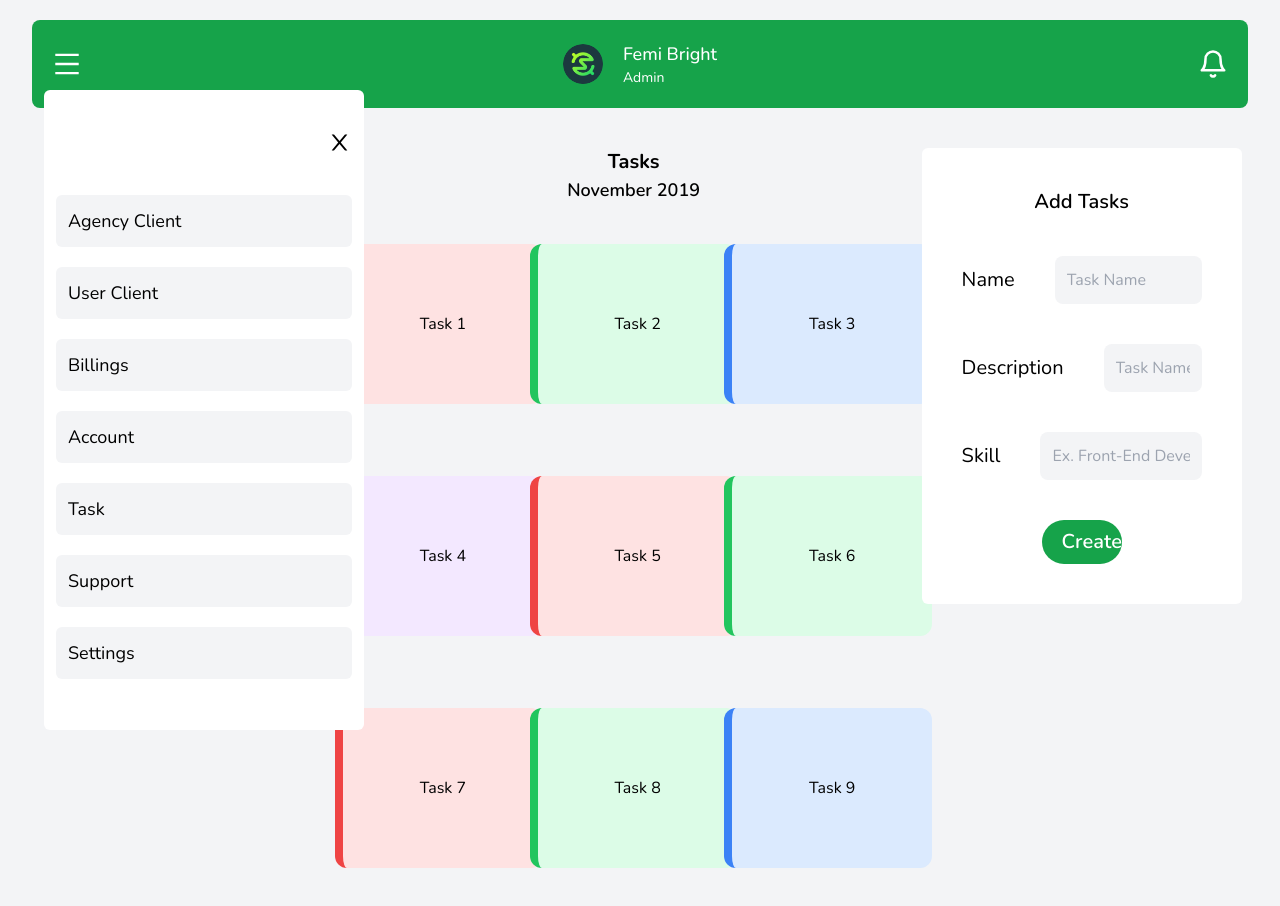
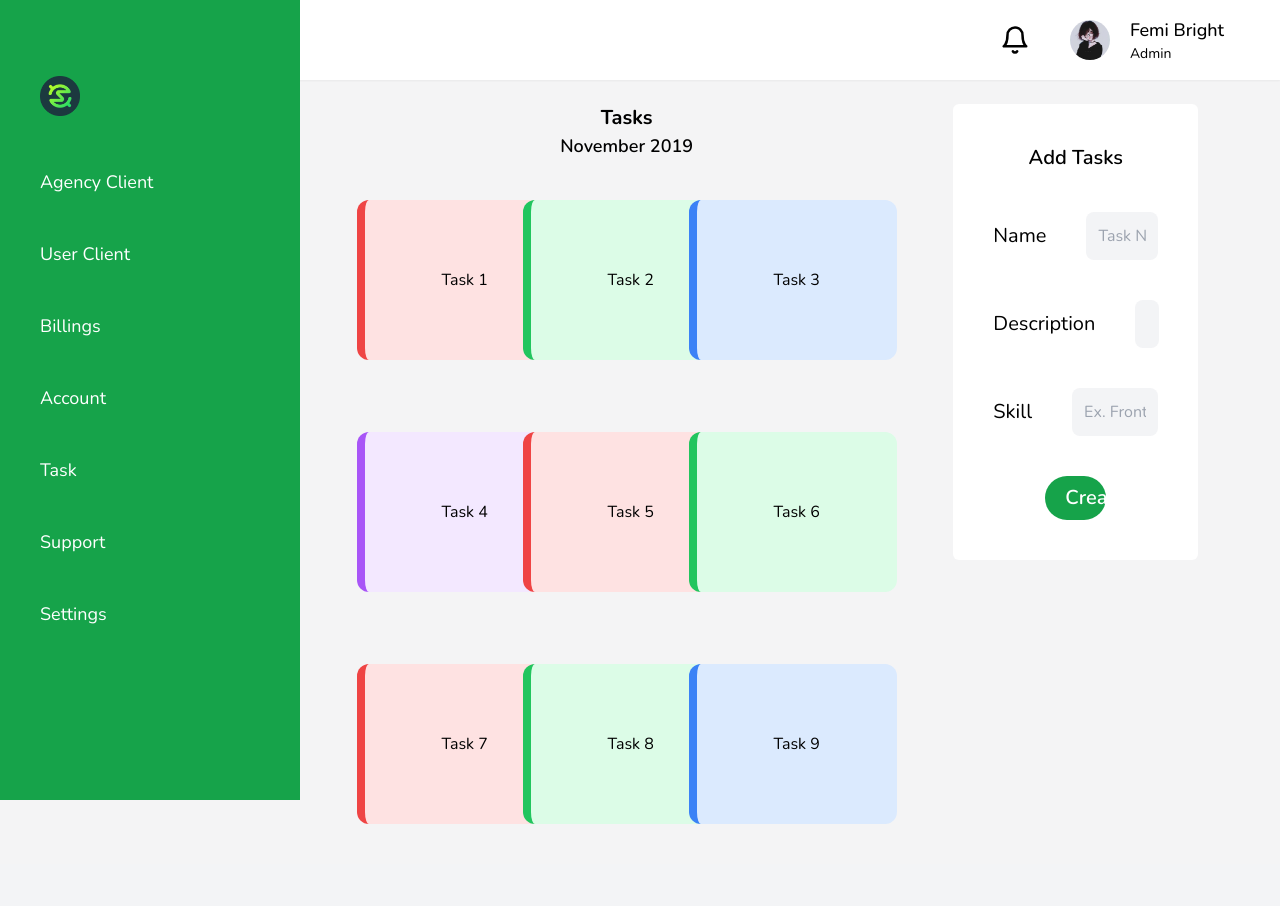
Before and after one commit to Xela-Byte/admin-dashboard, a Next.js app: page /admin in a window 1280 px wide. After the commit the page ends 864 px from the top, so only its background shows below. Built offline with nearby package versions, Linux system fonts and the light colour scheme.

Commit message:
Updated Navbar

```diff
--- a/app/admin/agency-client/page.tsx
+++ b/app/admin/agency-client/page.tsx
@@ -10,7 +10,7 @@ const page = (props: Props) => {
   const [agencyTab, setAgencyTab] = useState<string>("list");
 
   return (
-    <div className="w-full px-2">
+    <div className="w-screen lg:w-full px-2">
       <div className="w-full h-20 my-5 px-3 lg:px-10 lg:w-2/3 2xl:w-2/3 space-x-5 flex items-center justify-between">
         <button
           type="button"
--- a/app/admin/page.tsx
+++ b/app/admin/page.tsx
@@ -2,9 +2,9 @@ type Props = {};
 
 const page = (props: Props) => {
   return (
-    <div className="w-full flex">
+    <div className="w-full flex lg:flex-col xl:flex-row">
       {/* Content */}
-      <div className="w-full px-3 py-5 lg:w-1/3 xl:w-[45%] lg:ml-[27%]">
+      <div className="w-full px-3 py-5 lg:w-full xl:w-1/2 flex flex-col xl:ml-auto">
         <div className="flex flex-col items-center justify-center py-5">
           <p className="text-xl font-bold">Tasks</p>
           <p className="text-lg font-semibold">November 2019</p>
@@ -40,7 +40,7 @@ const page = (props: Props) => {
         </div>
       </div>
 
-      <div className="hidden lg:flex flex-col self-auto w-full h-fit pb-10 lg:w-1/3 xl:w-[25%] rounded-md bg-white mt-10">
+      <div className="hidden lg:flex flex-col self-auto w-full h-fit pb-10 lg:w-1/2 lg:mx-auto mb-10 xl:w-[25%] rounded-md bg-white mt-10">
         <p className="text-center text-xl font-semibold mt-10 mb-5">
           Add Tasks
         </p>
--- a/app/layout.tsx
+++ b/app/layout.tsx
@@ -1,7 +1,7 @@
-import Navbar from "@/components/Navbar";
-import "./globals.css";
+import Layout from "@/components/layout/Layout";
 import type { Metadata } from "next";
 import { Nunito } from "next/font/google";
+import "./globals.css";
 
 const nunito = Nunito({ subsets: ["latin"] });
 
@@ -18,9 +18,9 @@ export default function RootLayout({
   return (
     <html lang="en">
       <body className={`${nunito.className} bg-gray-100`}>
-        {/* Navbar */}
-        <Navbar />
-        <main>{children}</main>
+        <Layout>
+          <main>{children}</main>
+        </Layout>
       </body>
     </html>
   );
--- a/components/Navbar.tsx
+++ b/components/Navbar.tsx
@@ -1,23 +1,18 @@
 "use client";
+import Image from "next/image";
+import { AiOutlineMenu } from "react-icons/ai";
+import Person from "@/public/assets/person.jpg";
+import { FiBell } from "react-icons/fi";
+import { useEffect } from "react";
 
-import Logo from "@/public/assets/reUSD.png";
-import Image from "next/image";
-import { FiBell } from "react-icons/fi";
-import { AiOutlineClose, AiOutlineMenu } from "react-icons/ai";
-import { useEffect, useState } from "react";
-import { AnimatePresence, motion } from "framer-motion";
-import { container, item } from "@/animations/navbar";
-import { useRouter } from "next/navigation";
-import { linkArray } from "@/data/Links";
+type Props = {
+  toggleMenu: boolean;
+  setToggleMenu: (value: boolean) => void;
+};
 
-type Props = {};
-
-const Navbar = (props: Props) => {
-  const [toggleMenu, setToggleMenu] = useState<boolean>(false);
-  const router = useRouter();
-
+const Navbar = ({ toggleMenu, setToggleMenu }: Props) => {
   const handleResize = () => {
-    if (window.innerWidth > 1024) {
+    if (window.innerWidth >= 1024) {
       setToggleMenu(true);
     } else {
       setToggleMenu(false);
@@ -35,89 +30,36 @@ const Navbar = (props: Props) => {
       window.removeEventListener("resize", handleResize);
     };
   }, []);
-
   return (
-    <>
-      <div className="w-[95%] ml-[2.5%] rounded-lg mt-5 p-5 bg-green-600 text-white flex items-center justify-between">
+    <nav
+      className={`bg-white text-black flex items-center justify-between w-screen fixed z-10 px-4 shadow-sm h-20`}>
       <button
-          type="button"
-          aria-label="Menu-Open"
+        className="lg:hidden"
         onClick={() => {
           setToggleMenu(!toggleMenu);
         }}>
-          <AiOutlineMenu size={30} />
+        <AiOutlineMenu className="h-6 w-6" />
       </button>
 
-        <div className="flex space-x-5 items-center">
-          <Image src={Logo} className="w-10 h-10 rounded-full" alt="" />
+      <div className="flex items-center space-x-5 lg:space-x-10 lg:ml-auto lg:px-10">
+        {/* Icon */}
+        <div>
+          <FiBell size={30} />
+        </div>
+        <div className="flex space-x-5 items-center lg:mx-auto">
+          <Image
+            src={Person}
+            className="w-10 h-10 object-cover rounded-full"
+            alt=""
+          />
           {/* User Tab */}
-          <div className="flex flex-col justify-center leading-5">
+          <div className="hidden lg:flex flex-col justify-center leading-5">
             <p className="font-medium text-lg">Femi Bright</p>
             <p className="font-thin text-sm">Admin</p>
           </div>
         </div>
-
-        {/* Icon */}
-        <div>
-          <FiBell size={30} />
       </div>
-      </div>
-      <AnimatePresence>
-        {toggleMenu && (
-          <motion.div
-            initial={{
-              opacity: 0,
-              top: 0,
-              left: "-100vw",
-            }}
-            animate={{
-              opacity: 1,
-              top: 0,
-              left: 0,
-            }}
-            exit={{
-              opacity: 0,
-              top: 0,
-              left: "-100vw",
-            }}
-            className="w-3/4 lg:w-1/4 h-screen rounded-md bg-white top-0 fixed lg:absolute lg:h-4/5 lg:mt-[10%] xl:mt-[7%] lg:ml-11 pt-10 px-3 z-10">
-            <div className="flex w-full">
-              <button
-                aria-label="Menu-Close"
-                type="button"
-                className={"ml-auto mb-10"}
-                onClick={() => {
-                  setToggleMenu(!toggleMenu);
-                }}>
-                <AiOutlineClose size={25} />
-              </button>
-            </div>
-
-            <motion.ul
-              className="w-full space-y-5"
-              variants={container}
-              initial="hidden"
-              animate="show">
-              {linkArray.map((link) => {
-                const { id, linkName, linkSlug } = link;
-                return (
-                  <motion.li
-                    onClick={() => {
-                      router.push(`/admin/${linkSlug}`);
-                      setToggleMenu(!toggleMenu);
-                    }}
-                    key={id}
-                    variants={item}
-                    className="w-full bg-gray-100 p-3 rounded-md">
-                    <p className="text-lg">{linkName}</p>
-                  </motion.li>
-                );
-              })}
-            </motion.ul>
-          </motion.div>
-        )}
-      </AnimatePresence>
-    </>
+    </nav>
   );
 };
 
--- /dev/null
+++ b/components/Sidebar.tsx
@@ -0,0 +1,65 @@
+import { AnimatePresence } from "framer-motion";
+import { AiOutlineClose } from "react-icons/ai";
+import { motion } from "framer-motion";
+import { container, item } from "@/animations/navbar";
+import { linkArray } from "@/data/Links";
+import { useRouter } from "next/navigation";
+import Logo from "@/public/assets/reUSD.png";
+import Image from "next/image";
+
+type Props = {
+  toggleMenu: boolean;
+  setToggleMenu: (value: boolean) => void;
+};
+
+const Sidebar = ({ toggleMenu, setToggleMenu }: Props) => {
+  const router = useRouter();
+
+  return (
+    <div
+      className={`flex flex-col justify-between bg-green-600 text-zinc-50 lg:w-2/3 xl:w-full lg:sticky lg:-mt-16 top-0 z-20 fixed lg:h-screen h-full w-[300px] transition-transform .3s ease-in-out lg:translate-x-0 ${
+        !toggleMenu && "-translate-x-full"
+      } `}>
+      <nav className="flex flex-col p-3 lg:sticky top-0 lg:top-16">
+        <button
+          type="button"
+          className="self-end w-10 h-10 rounded-full bg-green-500 flex items-center justify-center lg:hidden"
+          onClick={() => {
+            setToggleMenu(!toggleMenu);
+          }}>
+          <AiOutlineClose size={20} />
+        </button>
+
+        <AnimatePresence>
+          {toggleMenu && (
+            <div className="pt-8 lg:pt-0">
+              <Image src={Logo} className="w-10 h-10 mx-7 mb-10" alt="logo" />
+              <motion.ul
+                className="w-full space-y-5"
+                variants={container}
+                initial="hidden"
+                animate="show">
+                {linkArray.map((link) => {
+                  const { id, linkName, linkSlug } = link;
+                  return (
+                    <motion.li
+                      onClick={() => {
+                        router.push(`/admin/${linkSlug}`);
+                        window.innerWidth < 1024 && setToggleMenu(!toggleMenu);
+                      }}
+                      key={id}
+                      variants={item}
+                      className="w-full p-3 lg:px-7 rounded-md cursor-pointer">
+                      <p className="text-lg text-white">{linkName}</p>
+                    </motion.li>
+                  );
+                })}
+              </motion.ul>
+            </div>
+          )}
+        </AnimatePresence>
+      </nav>
+    </div>
+  );
+};
+export default Sidebar;
--- /dev/null
+++ b/components/layout/Layout.tsx
@@ -0,0 +1,22 @@
+"use client";
+
+import React, { PropsWithChildren, useState } from "react";
+import Navbar from "../Navbar";
+import Sidebar from "../Sidebar";
+const Layout = (props: PropsWithChildren) => {
+  const [toggleMenu, setToggleMenu] = useState<boolean>(false);
+  return (
+    <div className="grid min-h-screen grid-rows-header bg-zinc-100">
+      <div className="bg-white shadow-sm z-10">
+        <Navbar toggleMenu={toggleMenu} setToggleMenu={setToggleMenu} />
+      </div>
+
+      <div className="grid md:grid-cols-sidebar">
+        <Sidebar toggleMenu={toggleMenu} setToggleMenu={setToggleMenu} />
+        {props.children}
+      </div>
+    </div>
+  );
+};
+
+export default Layout;
--- a/tailwind.config.js
+++ b/tailwind.config.js
@@ -1,18 +1,24 @@
 /** @type {import('tailwindcss').Config} */
 module.exports = {
   content: [
-    './pages/**/*.{js,ts,jsx,tsx,mdx}',
-    './components/**/*.{js,ts,jsx,tsx,mdx}',
-    './app/**/*.{js,ts,jsx,tsx,mdx}',
+    "./pages/**/*.{js,ts,jsx,tsx,mdx}",
+    "./components/**/*.{js,ts,jsx,tsx,mdx}",
+    "./app/**/*.{js,ts,jsx,tsx,mdx}",
   ],
   theme: {
     extend: {
       backgroundImage: {
-        'gradient-radial': 'radial-gradient(var(--tw-gradient-stops))',
-        'gradient-conic':
-          'conic-gradient(from 180deg at 50% 50%, var(--tw-gradient-stops))',
+        "gradient-radial": "radial-gradient(var(--tw-gradient-stops))",
+        "gradient-conic":
+          "conic-gradient(from 180deg at 50% 50%, var(--tw-gradient-stops))",
+      },
+      gridTemplateColumns: {
+        sidebar: "300px auto",
+      },
+      gridTemplateRows: {
+        header: "64px auto",
       },
     },
   },
   plugins: [],
-}
+};
```
Also changed, not shown: public/assets/person.jpg (added). Lines whose indentation alone changed are shown as unchanged.
